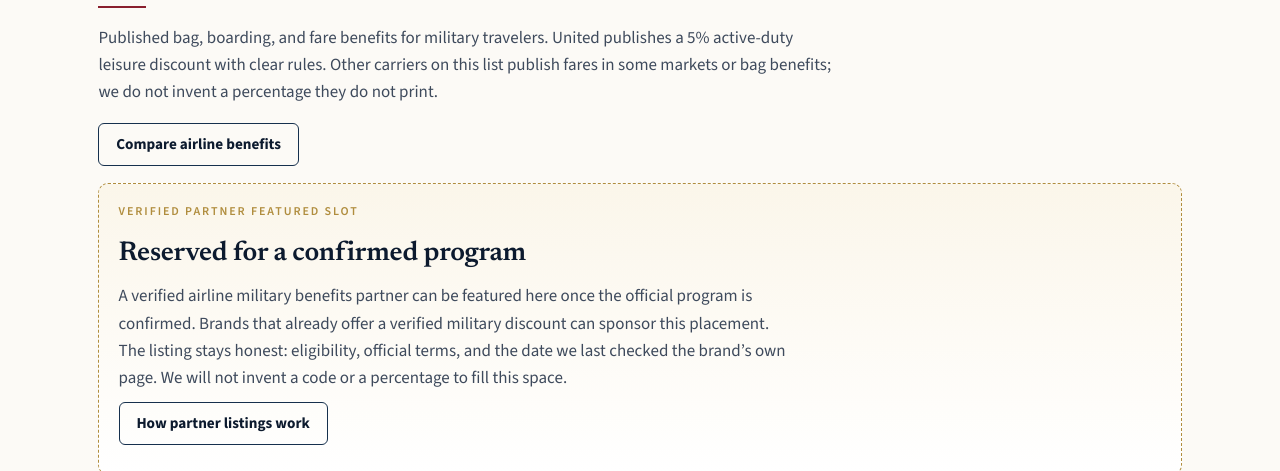
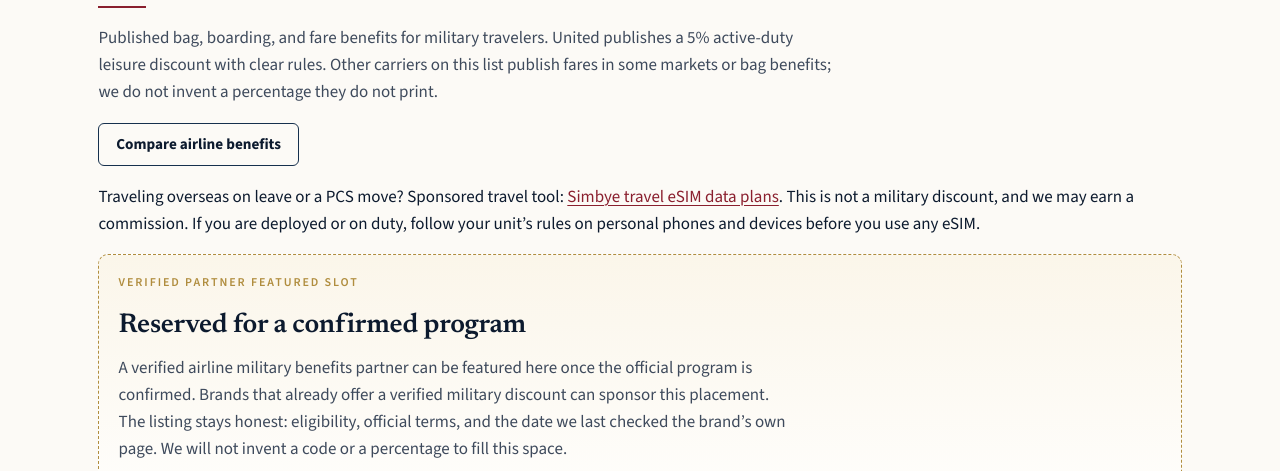
Before and after one commit to drhanna11/earned-rates, a plain HTML site: page categories/flights.html in a window 1280 px wide. Shown: the part 310-781 px from the top of the page. Drawn offline with nearby package versions, Linux system fonts and the light colour scheme.

Commit message:
Add labeled Simbye travel eSIM sponsored link (flights, hotel booking guide); update affiliate disclosure

```diff
--- a/categories/flights.html
+++ b/categories/flights.html
@@ -61,6 +61,7 @@
     <hr class="rule">
     <p class="intro">Published bag, boarding, and fare benefits for military travelers. United publishes a 5% active-duty leisure discount with clear rules. Other carriers on this list publish fares in some markets or bag benefits; we do not invent a percentage they do not print.</p>
     <p><a class="btn btn-outline" href="../compare/airline-military-benefits.html">Compare airline benefits</a></p>
+    <p class="small">Traveling overseas on leave or a PCS move? Sponsored travel tool: <a href="https://www.awin1.com/cread.php?awinmid=107814&amp;awinaffid=3160093" rel="noopener sponsored nofollow" target="_blank">Simbye travel eSIM data plans</a>. This is not a military discount, and we may earn a commission. If you are deployed or on duty, follow your unit&#8217;s rules on personal phones and devices before you use any eSIM.</p>
 
 <aside class="partner-slot" id="verified-partner">
   <p class="kicker">Verified Partner featured slot</p>
```
Also changed, not shown: affiliate-disclosure.html (+1 -0 lines), guides/how-to-book-military-hotel-rates.html (+1 -0 lines).
